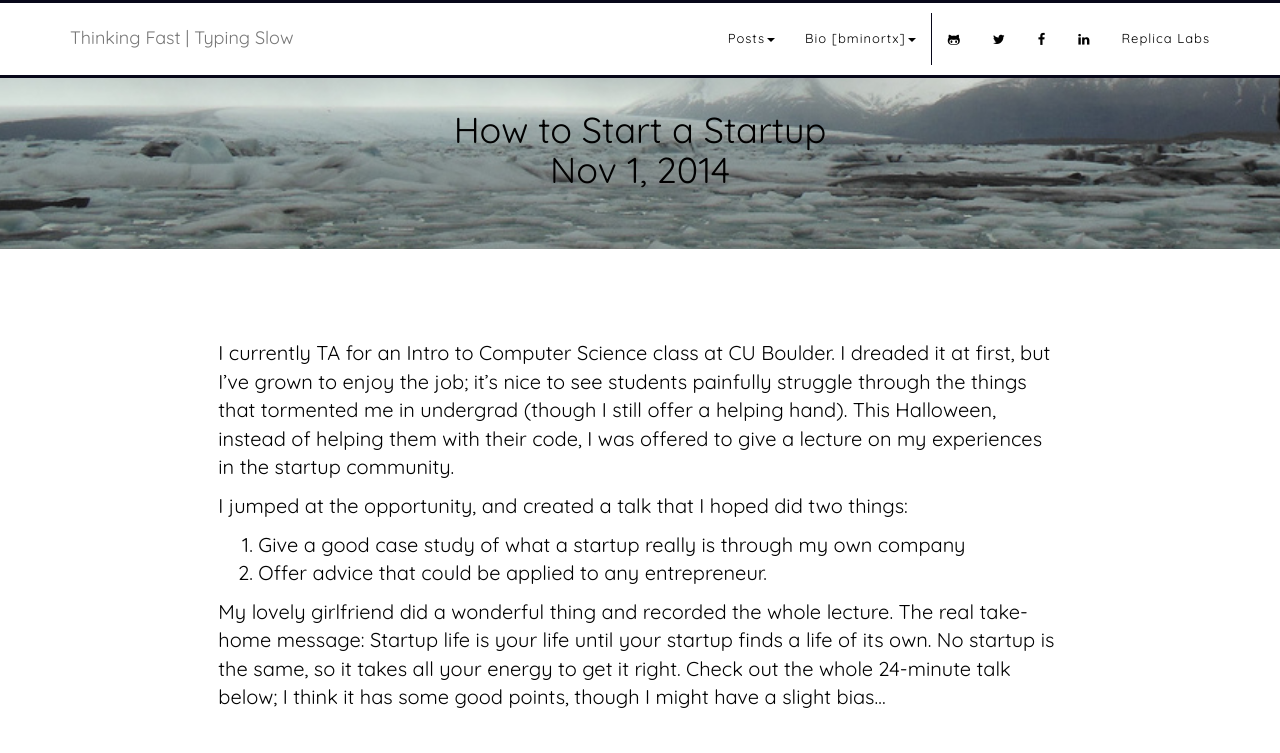
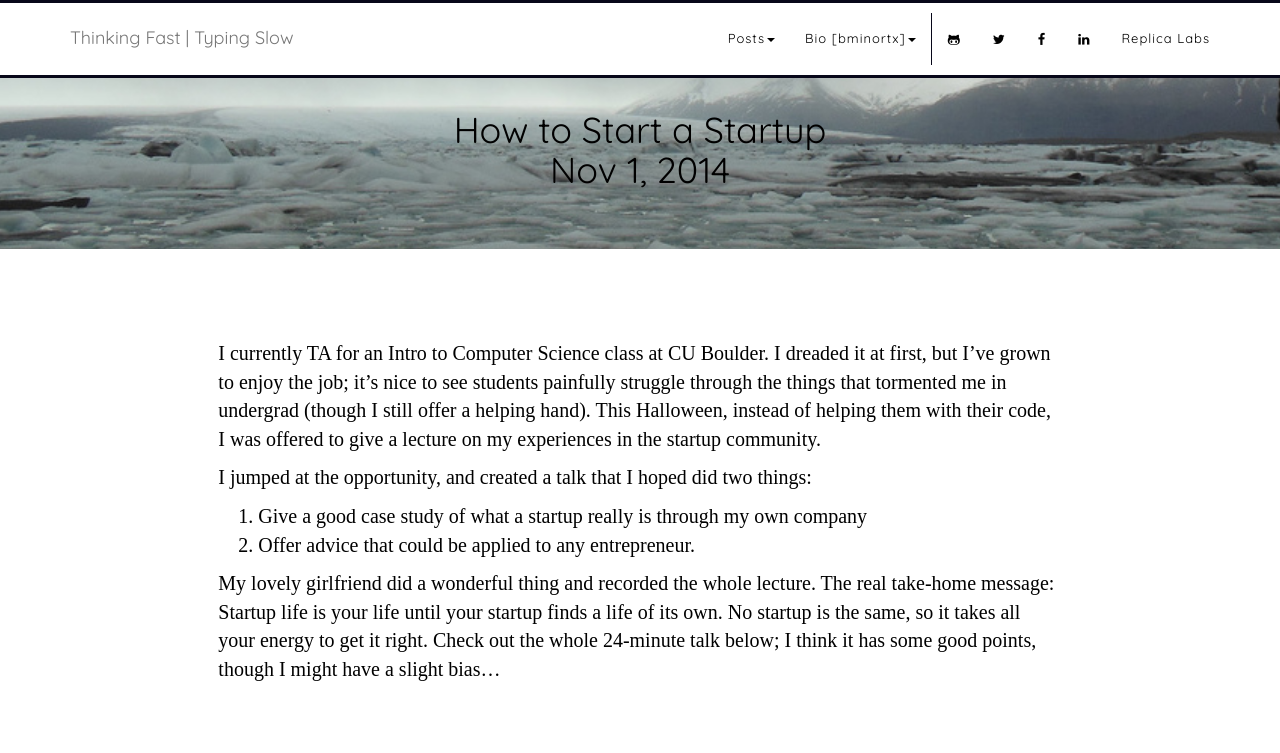
Before and after one commit to bminortx/bminortx.github.io, a Jekyll site: the page built from _posts/2014-11-01-Startup-Lecture.md, in a window 1280 px wide and 1312 px high. Shown: the top 753 px of the window. Built offline with Jekyll 4.4.1, drawn with Linux system fonts in a browser that asks for light colours; nearby versions of some CDN libraries; some web fonts are replaced; grey boxes are pictures that could not be loaded.

Commit message:
Changed font for posts

```diff
--- a/_includes/bootstrap_head.html
+++ b/_includes/bootstrap_head.html
@@ -7,6 +7,10 @@
     <!--Icons-->
   <link href="//maxcdn.bootstrapcdn.com/font-awesome/4.2.0/css/font-awesome.min.css" rel="stylesheet">
   <link href="/css/cover.css" rel="stylesheet">
+  <link href='http://fonts.googleapis.com/css?family=Quicksand'
+        rel='stylesheet' type='text/css'>
+  <link href='http://fonts.googleapis.com/css?family=Khula:400,300'
+        rel='stylesheet' type='text/css'>
   <title>Thinking Fast | Typing Slow</title>
   <meta name="viewport" content="width=device-width, initial-scale=1">
   <meta name="description" content="{{ site.description }}">
--- a/css/cover.css
+++ b/css/cover.css
@@ -1,5 +1,3 @@
-@import url(http://fonts.googleapis.com/css?family=Quicksand);
-
 /* Links */
 a,
 a:focus,
@@ -294,7 +292,9 @@
 }
 
 .single-post-section {
+    font-family: "Khula";
     font-size: 20px;
+    font-weight: 300;
     color: #000000;
     padding-top: 50px;
     padding-bottom: 10px;
```
